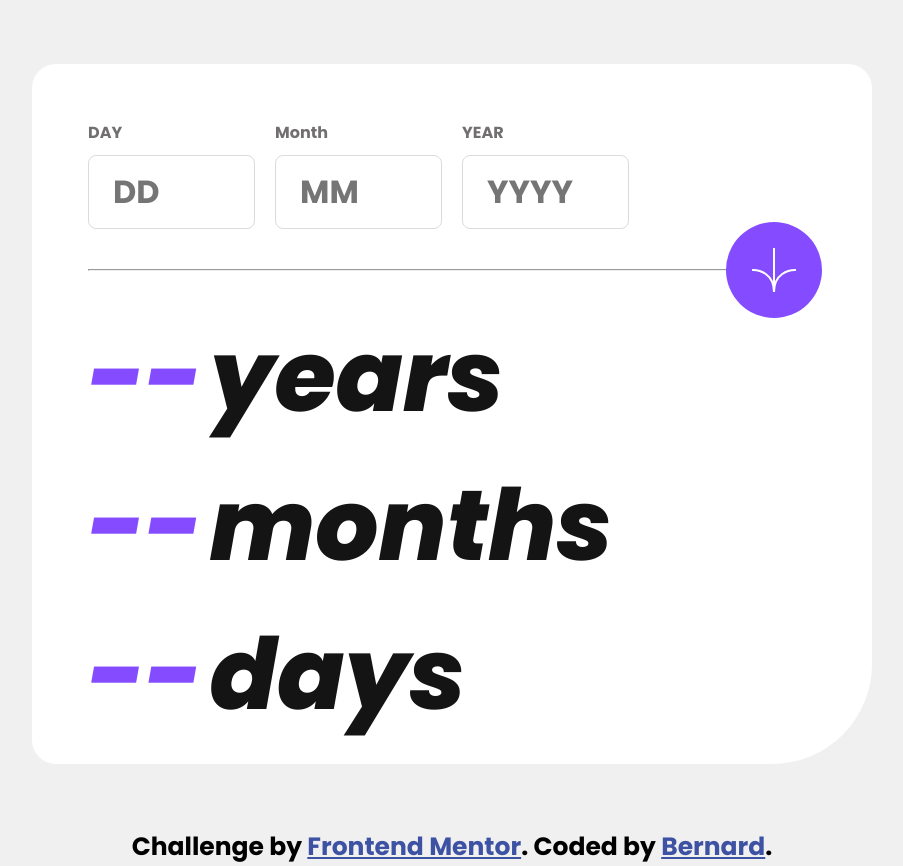
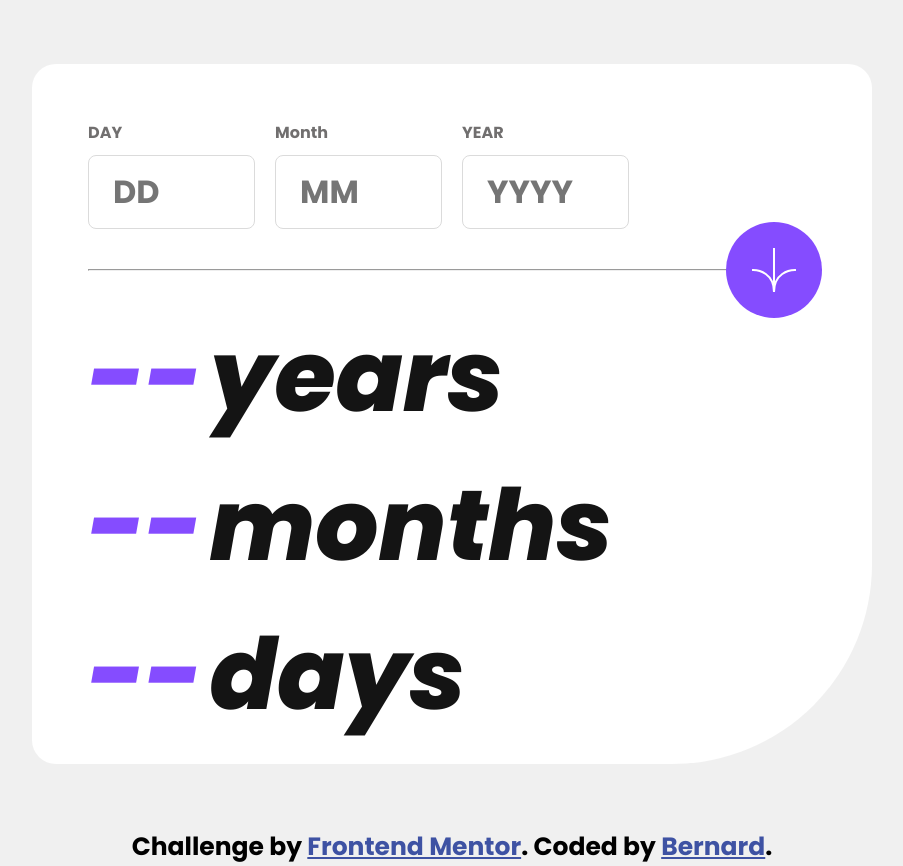
Before and after one commit to BernardusPH/age-calculator, a React (Vite) app: page / in a window 1280 px wide. Shown: the whole page, without its empty margins (188-1091 px from the left). Built offline with nearby package versions, Linux system fonts and the light colour scheme.

Commit message:
radius problem

```diff
--- a/src/App.css
+++ b/src/App.css
@@ -12,6 +12,8 @@ main{
         width: clamp(750px,80%,840px);
         padding: 56px;
         height:700px;
+        border-radius:24px 24px 200px 24px ;
+
 
     }
 }
```
